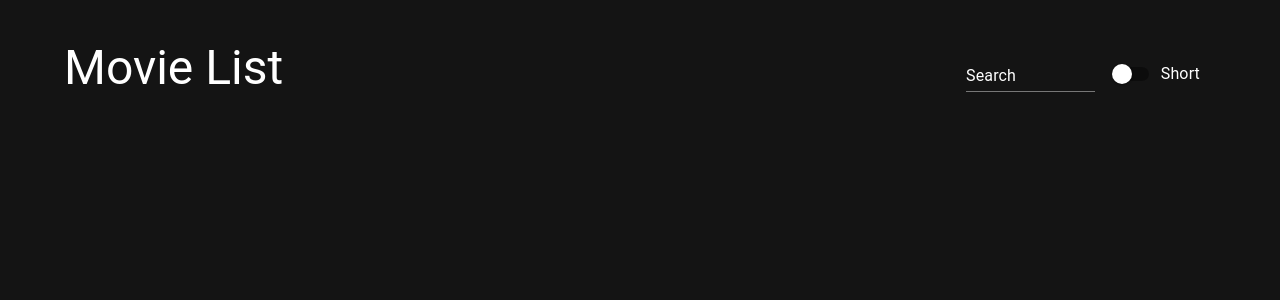
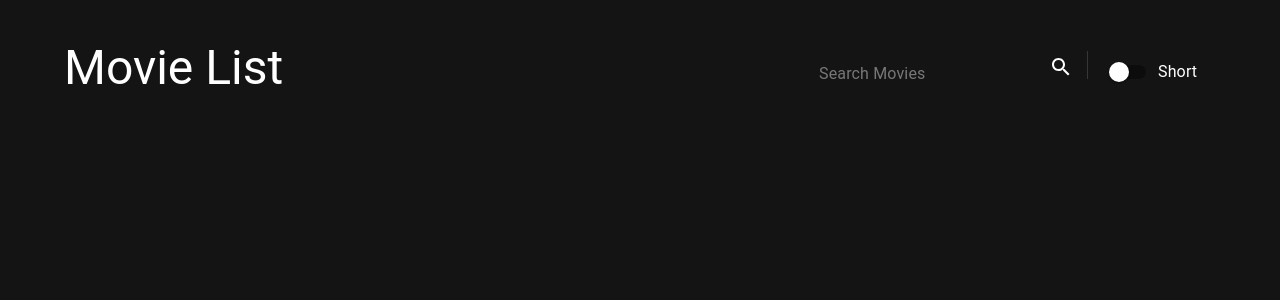
Before and after one commit to hernandez-jordan/ombd-cinema, a React (Create React App) app: page / in a window 1280 px wide. Shown: the top 300 px of the page. Built offline with nearby package versions, Linux system fonts and the light colour scheme.

Commit message:
fix styling

```diff
--- a/src/components/searchbar/SearchBar.tsx
+++ b/src/components/searchbar/SearchBar.tsx
@@ -1,13 +1,17 @@
 import {
   Box,
+  Divider,
   FormControl,
   FormControlLabel,
+  IconButton,
+  InputBase,
   Switch,
   TextField,
   Tooltip,
 } from "@mui/material";
 import { useContext, useState } from "react";
 import getMovies from "../../service/getMovies";
+import SearchIcon from "@mui/icons-material/Search";
 import {
   DispatchContext,
   FieldNameType,
@@ -19,7 +23,20 @@ import {
 
 const style = {
   formControl: {
-    width: { xs: "100%", sm: 250 },
+    width: { xs: "100%" },
+  },
+  formControlLabel: {
+    ml: 1,
+    width: 100,
+    "& .MuiSwitch-switchBase.Mui-checked": {
+      color: "red",
+      "&:hover": {
+        backgroundColor: "rgb(255 255 255 / 5%)",
+      },
+    },
+    "& .MuiSwitch-switchBase.Mui-checked + .MuiSwitch-track": {
+      backgroundColor: "red",
+    },
   },
   form: {
     display: "flex",
@@ -67,16 +84,18 @@ export default function SearchBar() {
   }
 
   return (
-    <Box>
+    <Box
+      sx={{ width: { xs: "-webkit-fill-available%" } }}
+      display="flex"
+      alignItems="center"
+    >
       <FormControl sx={style.formControl}>
         <form onSubmit={handleSubmit} className="form">
-          <TextField
-            type="text"
-            label="Search"
-            variant="standard"
-            sx={style.textfield}
+          <InputBase
+            sx={{ ml: 1, flex: 1, color: "white" }}
+            placeholder="Search Movies"
+            inputProps={{ "aria-label": "search movies" }}
             value={movieName}
-            autoComplete="on"
             onChange={(e) =>
               dispatch({
                 type: UserActionType.FIELD,
@@ -85,9 +104,21 @@ export default function SearchBar() {
               })
             }
           />
+          <IconButton
+            type="submit"
+            onSubmit={handleSubmit}
+            sx={{ p: "10px", color: "white" }}
+            aria-label="search"
+          >
+            <SearchIcon />
+          </IconButton>
+          <Divider
+            sx={{ height: 28, m: 0.5, backgroundColor: "#ffffff2e" }}
+            orientation="vertical"
+          />
           <Tooltip title="Plot" arrow>
             <FormControlLabel
-              sx={{ ml: 1 }}
+              sx={style.formControlLabel}
               control={<Switch onChange={checkPlot} />}
               label={plot ? "Full" : "Short"}
             />
```
